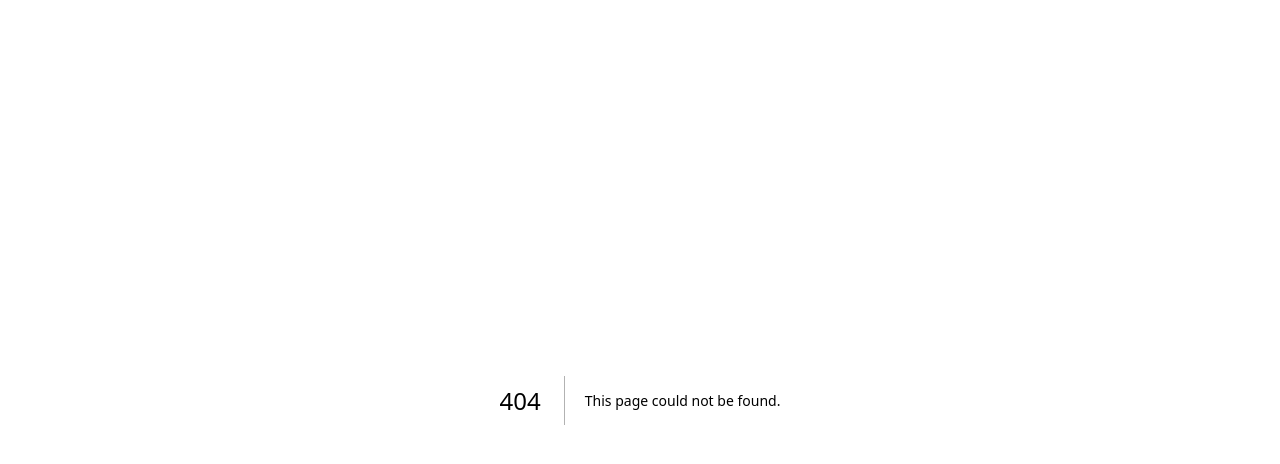
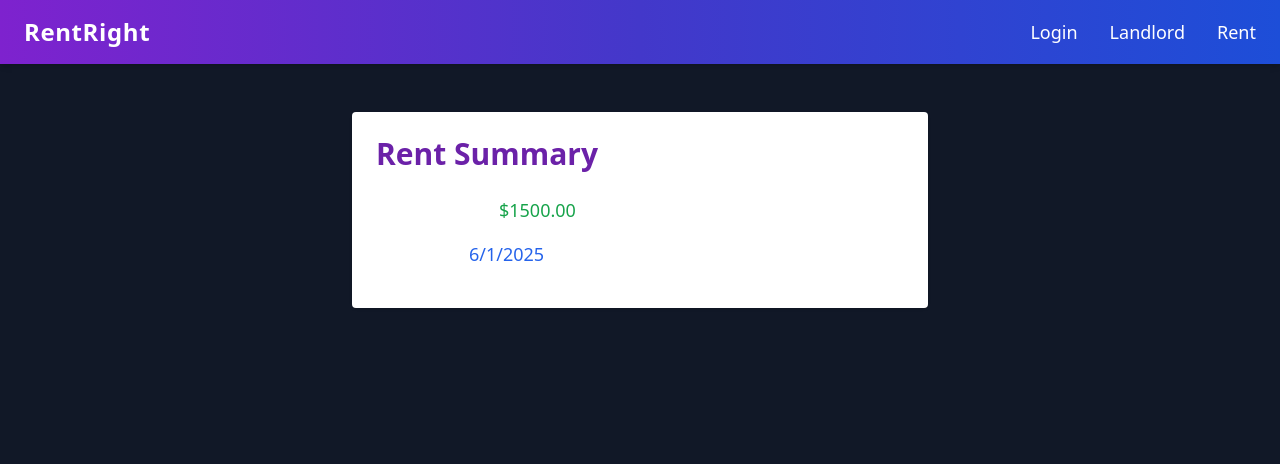
Before and after one commit to finnmcsherry21/rentright-app, a Next.js app: page /rent in a window 1280 px wide. Before the commit this address had no page. Shown: the top 464 px of the page. Built offline with nearby package versions, Linux system fonts and the light colour scheme.

Commit message:
Fix password input on login page

```diff
--- a/components/Navbar.tsx
+++ b/components/Navbar.tsx
@@ -14,13 +14,18 @@ export default function Navbar() {
         {/* Navigation Links */}
         <div className="flex gap-8 text-lg font-medium">
           <Link href="/login">
-            <span className="hover:text-white/80 transition cursor-pointer">
+            <span className="hover:font-bold hover:text-white/80 transition cursor-pointer">
               Login
             </span>
           </Link>
           <Link href="/landlord">
-            <span className="hover:text-white/80 transition cursor-pointer">
+            <span className="hover:font-bold hover:text-white/80 transition cursor-pointer">
               Landlord
+            </span>
+          </Link>
+          <Link href="/rent">
+            <span className="hover:font-bold hover:text-white/80 transition cursor-pointer">
+              Rent
             </span>
           </Link>
         </div>
--- a/package.json
+++ b/package.json
@@ -9,7 +9,7 @@
     "lint": "next lint"
   },
   "dependencies": {
-    "firebase": "^11.7.1",
+    "firebase": "^11.7.3",
     "next": "15.3.2",
     "react": "^19.0.0",
     "react-dom": "^19.0.0"
--- a/pages/landlord.tsx
+++ b/pages/landlord.tsx
@@ -63,12 +63,15 @@ export default function LandlordChat() {
 
         <div className="border h-80 overflow-y-scroll mb-4 p-2 bg-white rounded shadow">
           {messages.map((msg, index) => (
-            <div key={index} className="mb-2">
+            <div key={index} className="mb-2 text-black">
+              <div>
               <strong>{msg.sender}:</strong> {msg.text}
+             </div>
               <div className="text-xs text-gray-500">
-                {msg.timestamp?.toDate().toLocaleString()}
+               {msg.timestamp?.toDate().toLocaleString()}
               </div>
             </div>
+
           ))}
         </div>
 
--- a/pages/login.tsx
+++ b/pages/login.tsx
@@ -1,43 +1,38 @@
 import { useState } from 'react';
 import { useRouter } from 'next/router';
+import { signInWithEmailAndPassword, createUserWithEmailAndPassword } from 'firebase/auth';
+import { auth } from '../src/firebase';
 
 export default function Login() {
   const [email, setEmail] = useState('');
   const [password, setPassword] = useState('');
   const router = useRouter();
 
-  // Dummy user data (for testing only)
-  const dummyUser = {
-    email: 'test@example.com',
-    password: 'password123',
-  };
-
-  const handleLogin = (e: React.FormEvent) => {
-    e.preventDefault();
-    if (email === dummyUser.email && password === dummyUser.password) {
+  const handleLogin = async () => {
+    try {
+      await signInWithEmailAndPassword(auth, email, password);
       alert('Login successful!');
       router.push('/');
-    } else {
-      alert('Invalid email or password.');
+    } catch (error: any) {
+      alert(`Login failed: ${error.message}`);
     }
   };
 
-  const handleSignup = (e: React.FormEvent) => {
-    e.preventDefault();
-    if (email && password) {
-      alert('Signup successful! (Simulated)');
+  const handleSignup = async () => {
+    try {
+      await createUserWithEmailAndPassword(auth, email, password);
+      alert('Signup successful!');
       router.push('/');
-    } else {
-      alert('Please enter an email and password to sign up.');
+    } catch (error: any) {
+      alert(`Signup failed: ${error.message}`);
     }
   };
 
   return (
     <div className="min-h-screen flex items-center justify-center bg-gradient-to-br from-purple-700 via-indigo-800 to-blue-900 text-white">
-      <form className="bg-gray-900 p-8 rounded-lg shadow-lg w-full max-w-md space-y-6">
+      <div className="bg-gray-900 p-8 rounded-lg shadow-lg w-full max-w-md space-y-6">
         <h1 className="text-3xl font-bold text-center">Welcome to RentRight</h1>
 
-        {/* Email input */}
         <input
           type="email"
           placeholder="Email"
@@ -47,7 +42,6 @@ export default function Login() {
           required
         />
 
-        {/* Password input */}
         <input
           type="password"
           placeholder="Password"
@@ -57,22 +51,23 @@ export default function Login() {
           required
         />
 
-        {/* Buttons */}
         <div className="flex justify-between gap-4">
           <button
+            type="button"
             onClick={handleLogin}
             className="flex-1 bg-indigo-600 hover:bg-indigo-700 transition py-2 rounded text-lg font-semibold"
           >
             Log In
           </button>
           <button
+            type="button"
             onClick={handleSignup}
             className="flex-1 bg-green-600 hover:bg-green-700 transition py-2 rounded text-lg font-semibold"
           >
             Sign Up
           </button>
         </div>
-      </form>
+      </div>
     </div>
   );
 }
--- /dev/null
+++ b/pages/rent.tsx
@@ -0,0 +1,35 @@
+import Navbar from '../components/Navbar';
+
+export default function RentPage() {
+  const rentAmount = 1500;
+  const dueDate = new Date('2025-06-01');
+  const today = new Date();
+  const isOverdue = today > dueDate;
+
+  return (
+    <>
+      <Navbar />
+      <div className="max-w-xl mx-auto mt-12 p-6 bg-white rounded shadow">
+        <h1 className="text-3xl font-bold mb-6 text-purple-800">Rent Summary</h1>
+
+        <div className="text-lg mb-4">
+          <span className="font-semibold">Amount Due:</span>{' '}
+          <span className="text-green-600">${rentAmount.toFixed(2)}</span>
+        </div>
+
+        <div className="text-lg mb-4">
+          <span className="font-semibold">Due Date:</span>{' '}
+          <span className={isOverdue ? 'text-red-600' : 'text-blue-600'}>
+            {dueDate.toLocaleDateString()}
+          </span>
+        </div>
+
+        {isOverdue && (
+          <div className="text-red-600 font-semibold">
+            ⚠️ Your rent is overdue!
+          </div>
+        )}
+      </div>
+    </>
+  );
+}
```
Also changed, not shown: 1 other file (tests, documents, lock files or other folders).
